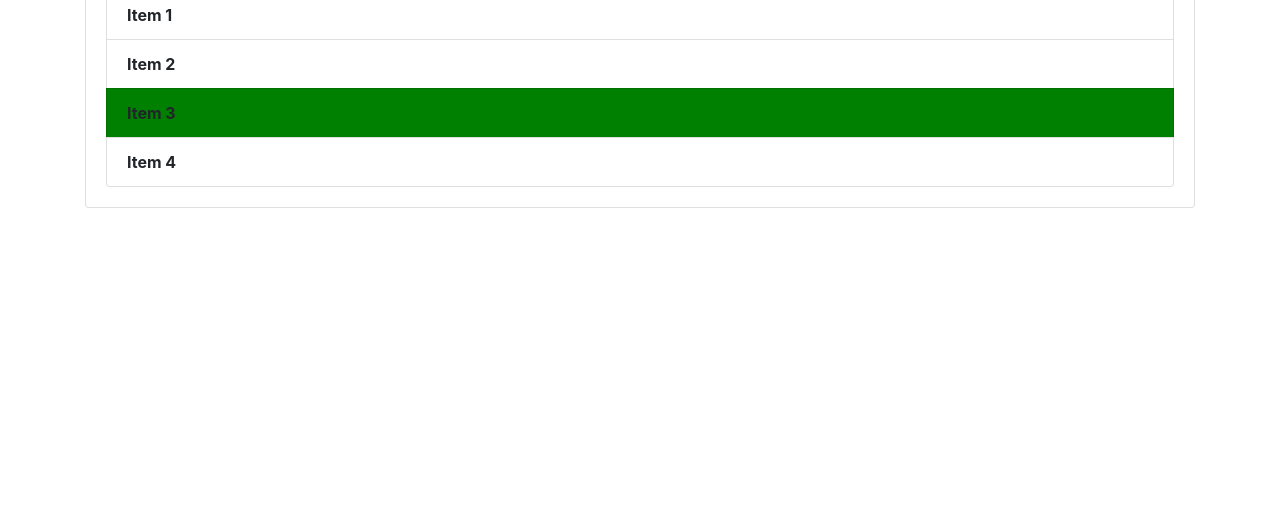
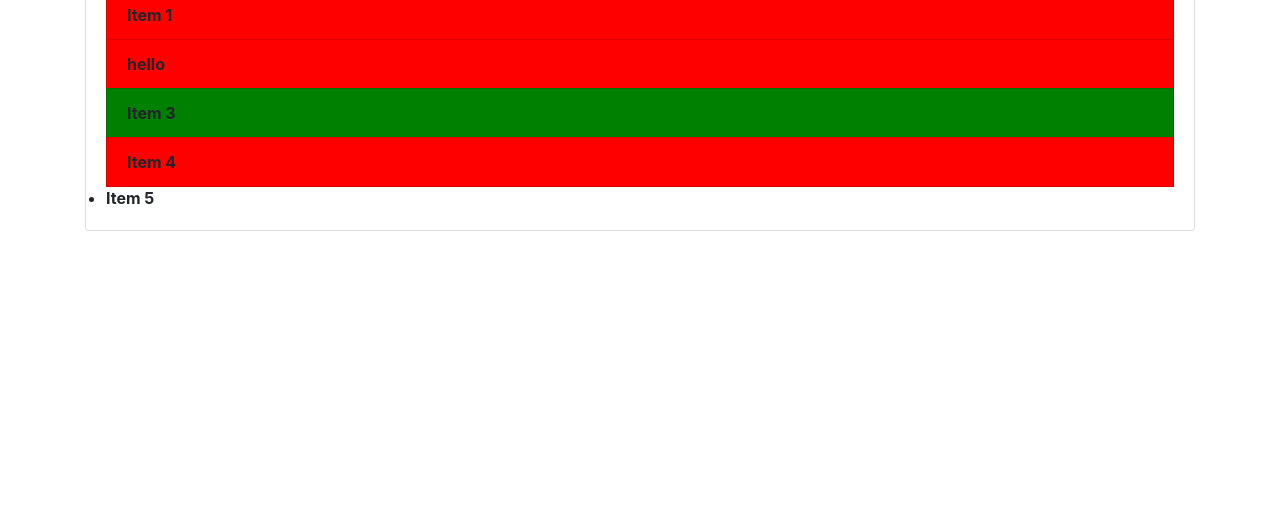
Before and after one commit to jaiswalk008/dom, a plain HTML site: page index.html in a window 1280 px wide. Shown: the part 287-800 px from the top of the page. Drawn offline with nearby package versions, Linux system fonts and the light colour scheme.

Commit message:
third assignment

```diff
--- a/index.html
+++ b/index.html
@@ -26,6 +26,7 @@
       <li class="list-group-item">Item 2</li>
       <li class="list-group-item">Item 3</li>
       <li class="list-group-item">Item 4</li>
+      <li>Item 5</li>
     </ul>
    </div>
   </div>
--- a/script.js
+++ b/script.js
@@ -31,23 +31,23 @@ method for html collections*/
 
 // get elements by class name
 
-// let items = document.getElementsByClassName('list-group-item');
+let items = document.getElementsByClassName('list-group-item');
 // console.log(items);
 // console.log(items[0]);
 // console.log(items[2]);
-// items[1].textContent='hello';
+items[1].textContent='hello';
 // items[1].style.fontWeight = 'bold';
 // items[1].style.backgroundColor = 'yellow';
-// //wont work because its a html collection
-// // items.style.backgroundColor='red';
-// for(let i=0;i<items.length;i++){
-//     items[i].style.backgroundColor='red';
-// }
+//wont work because its a html collection
+// items.style.backgroundColor='red';
+for(let i=0;i<items.length;i++){
+    items[i].style.backgroundColor='red';
+}
 
 //get elemts by tag name
 
 let li = document.getElementsByTagName('li');
-// console.log(typeof li);
+ console.log(li);
 // console.log(li); //selects all the elements by tag name of 'li'
 li[2].style.backgroundColor = 'green';
 for(let i=0;i<li.length;i++){
```
